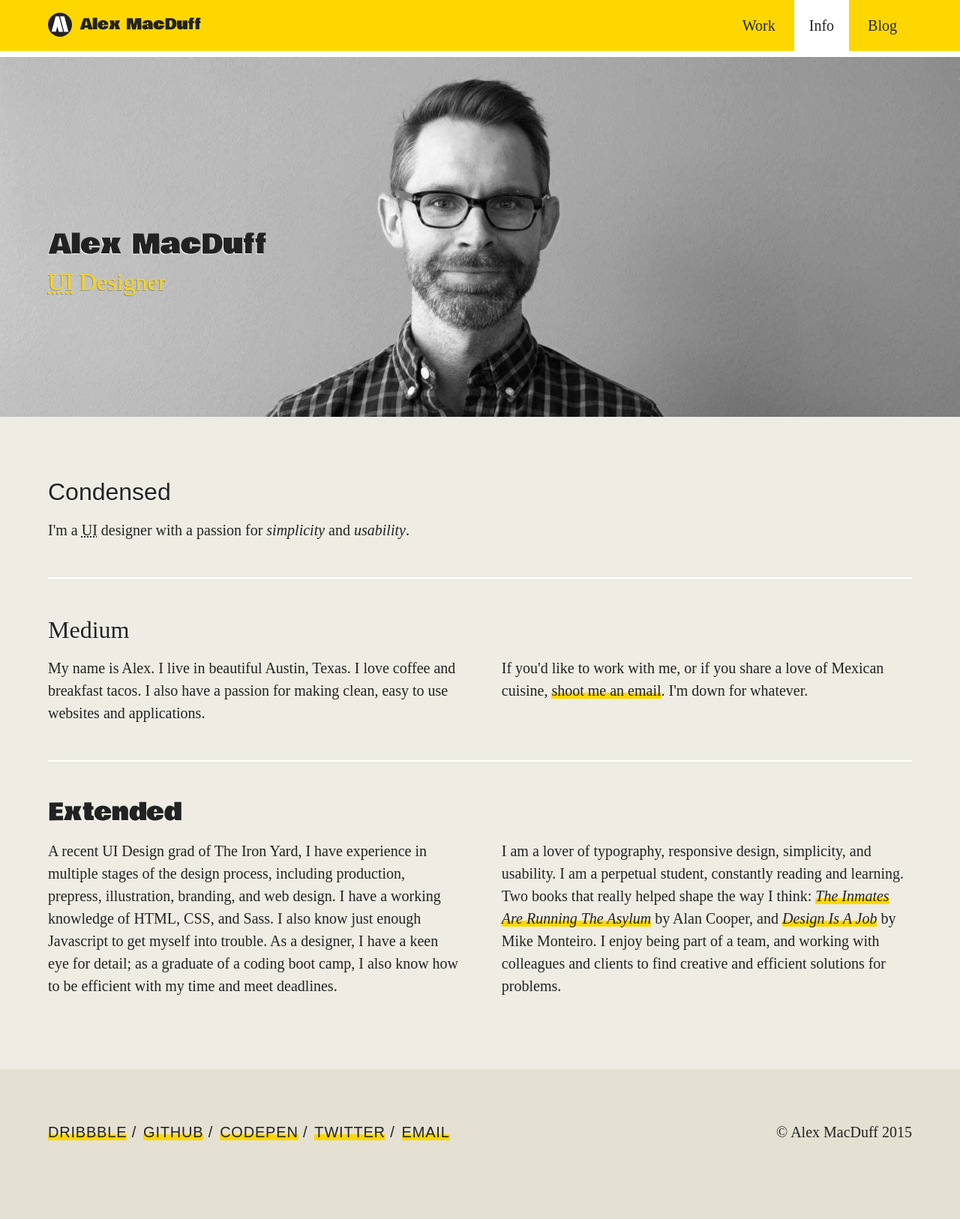
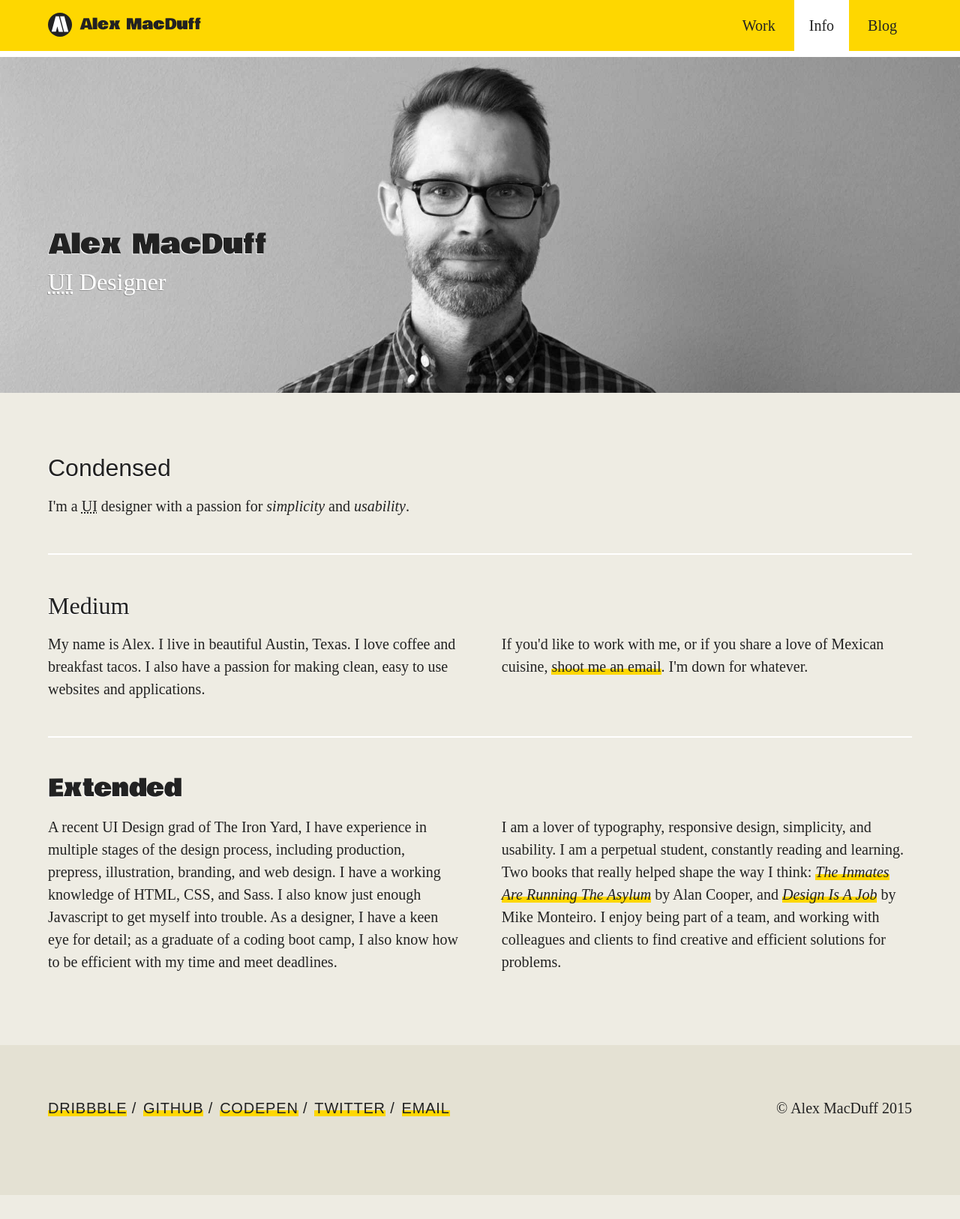
Before and after one commit to amacduff/alex-macduff-design, a Jekyll site: the page built from info.html, in a window 1280 px wide. Shown: the whole page at 75% size. Built offline with Jekyll 4.4.1, drawn with Linux system fonts in a browser that asks for light colours; nearby versions of some CDN libraries; some web fonts are replaced; after the commit the page ends 1594 px from its top, so only the background shows below that.

Commit message:
Adjust sizing of header on info page

```diff
--- a/_sass/_info.scss
+++ b/_sass/_info.scss
@@ -3,7 +3,7 @@
 .alex {
     background: url(../img/alex_bw.jpg) no-repeat center center;
     background-size: cover;
-    height: 15rem;
+    height: 13rem;
 	overflow: hidden;
 
     .title,
@@ -25,22 +25,12 @@
     	}
 
     	p {
-    		color: $color-accent;
+    		color: $color-highlight;
     		font: {
     			@include fntz(2);
     		}
             text-shadow: -1px 1px 0 $color-shadow;
     	}
-
-    }
-
-    .headshot {
-        box-sizing: border-box;
-        padding: 0 15% 3rem 15%;
-
-        img {
-            border-radius: 50%;
-        }
 
     }
 
--- a/_sass/_media_queries.scss
+++ b/_sass/_media_queries.scss
@@ -58,7 +58,7 @@
 	}
 
 	.alex {
-		height: 25rem;
+		height: 21rem;
 	}
 
 	.project-title,
@@ -162,7 +162,7 @@
 	}
 
 	.alex {
-		height: 30rem;
+		height: 28rem;
 
 	    .title {
 	    	display: block;
@@ -238,7 +238,7 @@
 	}
 
 	.alex {
-		height: 35rem;
+		height: 33rem;
 
 	    .title {
 	    	padding: 15rem 0 0 15%;
```
